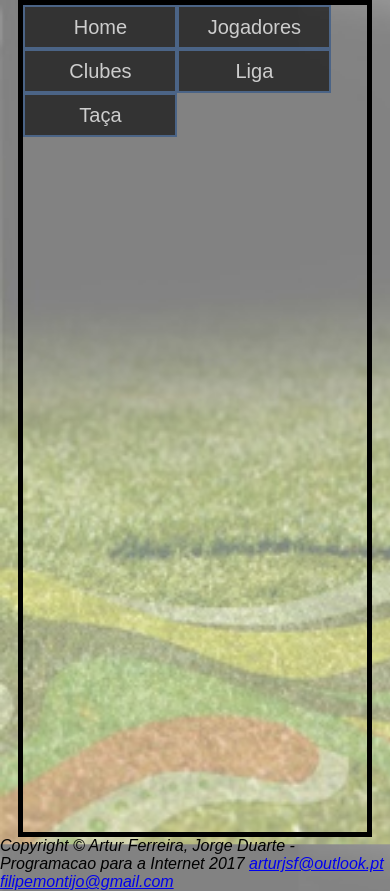
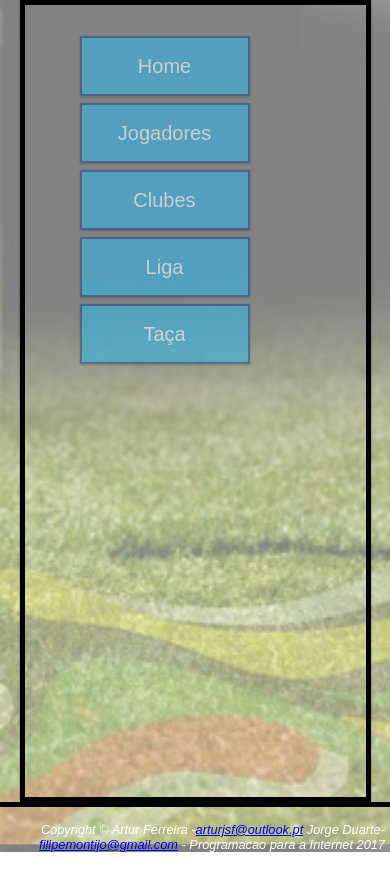
Before and after one commit to arturjsf/GesFut1617, a plain HTML site: page www/index.html in a window 390 px wide. After the commit the page ends 852 px from the top, so only its background shows below. Drawn offline with Linux system fonts and the light colour scheme.

Commit message:
CSSResponsiv

```diff
--- a/www/index.html
+++ b/www/index.html
@@ -10,14 +10,15 @@
     <link rel="stylesheet" type="text/css" href="styles/style.css">
 
 </head>
+
 <body>
 
         <!-- DIV TOTAL -->
-    <div id="total">
+        <div id="total" class="row">
 
 
             <!--MENUS-->
-        <nav id="menus">
+            <nav id="menus" class="col-3 menu">
                 <ul>
                     <li><a href="#" onclick="loadConteudoHome();">Home</a></li>
                     <li><a href="#" onclick="loadConteudoJogador()">Jogadores</a>
@@ -30,7 +31,7 @@
 
 
             <!-- CONTEUDO PRINPIPAL-->
-        <div id="conteudoPagina">
+            <div id="conteudoPagina" class="col-6">
 
                 <!--CONTEUDO HOME-->
                 <div id="conteudoHome" style="display: none;">
@@ -159,8 +160,8 @@
                             <option selected="selected">Escolha Jogador</option>
                         </select>
 
-                        <input type="image" id="btnAddJogadorClube" onclick="atribuirJogador();"
-                                         src ="images/add2.png" style="display: inline;" width="48" height="48">
+                            <input type="image" id="btnAddJogadorClube" onclick="atribuirJogador();" src="images/add2.png" style="display: inline;" width="48"
+                                height="48">
                             <!-- <button type="submit" id="btnRemoveJogadorClube" onclick="removerJogadorClube();" style="display: block;">&larr;Remove</button>-->
                         </div>
 
@@ -204,18 +205,27 @@
         <footer class="mainFooter">
 
             <address>
-			Copyright &copy; Artur Ferreira, Jorge Duarte - Programacao para a Internet 2017
-			<a href="mailto:arturjsf@outlook.pt" title="mail to:" target="_blank">arturjsf@outlook.pt</a>
-            <a href="mailto:filipemontijo@gmail.com" title="mail to:" target="_blank">filipemontijo@gmail.com</a>
+                Copyright &copy; Artur Ferreira -<a href="mailto:arturjsf@outlook.pt" title="mail to:" target="_blank">arturjsf@outlook.pt</a>
+                Jorge Duarte- <a href="mailto:filipemontijo@gmail.com" title="mail to:" target="_blank">filipemontijo@gmail.com</a>
+                - Programacao para a Internet 2017
+
             </address>
         </footer>
 
 
         <script type="text/javascript" src="scripts/script.js"></script>
-      <script type="text/javascript">gerarDropDownPaisesJogador()</script>
-      <script type="text/javascript">gerarDropDownPaisesClube()</script>
-      <script type="text/javascript">gerarDropDownPosicao()</script>
-      <script type="text/javascript">gerarDropDownMercadoJogadoresLivres()</script>
+        <script type="text/javascript">
+            gerarDropDownPaisesJogador()
+        </script>
+        <script type="text/javascript">
+            gerarDropDownPaisesClube()
+        </script>
+        <script type="text/javascript">
+            gerarDropDownPosicao()
+        </script>
+        <script type="text/javascript">
+            gerarDropDownMercadoJogadoresLivres()
+        </script>
 
 </body>
 
--- a/www/styles/style.css
+++ b/www/styles/style.css
@@ -1,6 +1,24 @@
+<!-- responsiv Css-->
+
+* {
+    box-sizing: border-box;
+}
+
+.row::after {
+    content: "";
+    clear: both;
+    display: block;
+}
+[class*="col-"] {
+    float: left;
+    padding: 15px;
+}
+
+
+
 html, body {
-    margin: 0px;
-    padding: 0px;
+    margin: 0;
+    padding: 0;
     background-image: url("/images/futebol.jpg");
     background-size: cover;
     font-family: Arial, Helvetica, Sans-Serif;
@@ -8,25 +26,43 @@ html, body {
     width: 100%;
 }
 
+#total {
+    margin: 0 auto;
+    border: 5px solid black;
+    width: calc(90% - 10px);
+    height: calc(95% - 10px);
+    display: table;
+     box-shadow: 0 1px 3px rgba(0,0,0,0.12), 0 1px 2px rgba(0,0,0,0.24);
+}
 
+.menu li {
+    padding: 8px;
+    margin-bottom: 7px;
+    background-color: #33b5e5;
+    color: #ffffff;
+    box-shadow: 0 1px 3px rgba(0,0,0,0.12), 0 1px 2px rgba(0,0,0,0.24);}
 
-.formJogador{margin-top: 200px; margin-left: 50px}
-.formJogador input{display: inline; margin-bottom: 10px}
-tr{transition:all .25s ease-in-out}
+#menus {
+    float: left;
+    height: auto;
+    width: auto;
+    display: table;
 
-tr:hover{background-color:#999;}
+}
 
-img{ cursor: pointer;}
-
-
-ul{
-    margin:0px; padding: 0px;
+ul #menu{
+    margin:0px;
+    padding: 0px;
+    list-style-type: none;
+    width: 100%;
 }
 
 ul li a{
-
+    display: inline-block;
+    width: calc(100% - 32px);
     text-decoration: none;
     color:white;
+
 }
 
 ul li{
@@ -43,7 +79,7 @@ ul li{
 }
 
 ul li a:hover{
-    background-color:orange;
+    background-color:#285189;
 }
 ul li ul li{
     display: none;
@@ -54,27 +90,24 @@ ul li:hover ul li{
 }
 
 
-#total {
-    margin: 0px auto;
-    border: 5px solid #000;
-    height: 98%;
-    width: 88%;
-    display: table;
-}
 
 
-#menu {
-    float: left;
-    height: auto;
-    width: auto;
-    display: table;
-}
+
+.formJogador{margin-top: 200px; margin-left: 50px}
+.formJogador input{display: inline; margin-bottom: 10px}
+tr{transition:all .25s ease-in-out}
+
+tr:hover{background-color:#999;}
+
+img{ cursor: pointer;}
+
+
 
 #conteudoPagina {
     float: left;
     height: auto;
-    width: 80%;
-    background-color: #fff;
+    width: auto;
+
     margin: 1%;
 }
 
@@ -94,7 +127,38 @@ ul li:hover ul li{
     width: 100%;
 }
 
+footer
+{
+clear: both;
+text-align: right;
+color: #FFF;
+font-size: 0.8em;
+padding: 15px 5px;
+border-top: 5px solid black;
+height: calc(5% - 35px); /* -2 x 15px – 5px */
+
+}
+
+#divTabelaClubes tr{cursor: pointer;}
 
 
+/* For desktop: */
+.col-1 {width: 8.33%;}
+.col-2 {width: 16.66%;}
+.col-3 {width: 25%;}
+.col-4 {width: 33.33%;}
+.col-5 {width: 41.66%;}
+.col-6 {width: 50%;}
+.col-7 {width: 58.33%;}
+.col-8 {width: 66.66%;}
+.col-9 {width: 75%;}
+.col-10 {width: 83.33%;}
+.col-11 {width: 91.66%;}
+.col-12 {width: 100%;}
 
-#divTabelaClubes tr{cursor: pointer;}
+@media only screen and (max-width: 768px) {
+    /* For mobile phones: */
+    [class*="col-"] {
+        width: 100%;
+    }
+}
```
Lines whose indentation alone changed are shown as unchanged.
